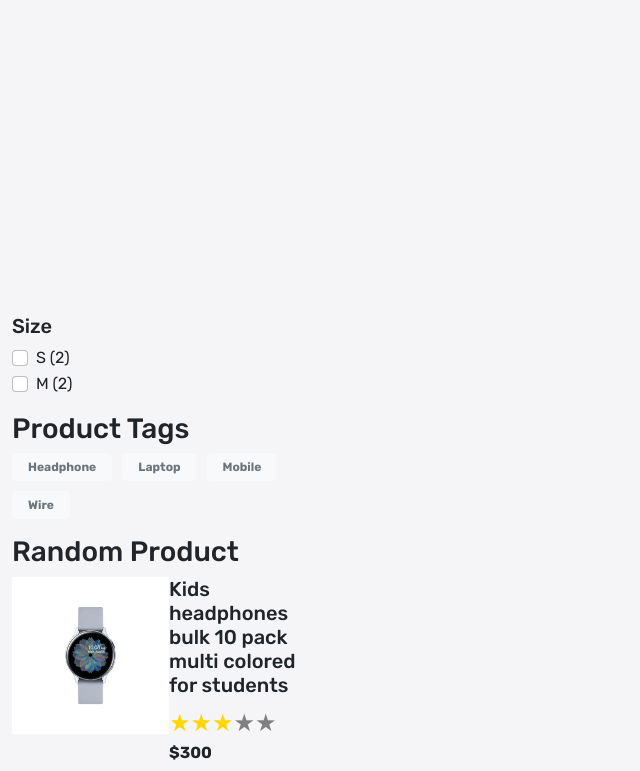
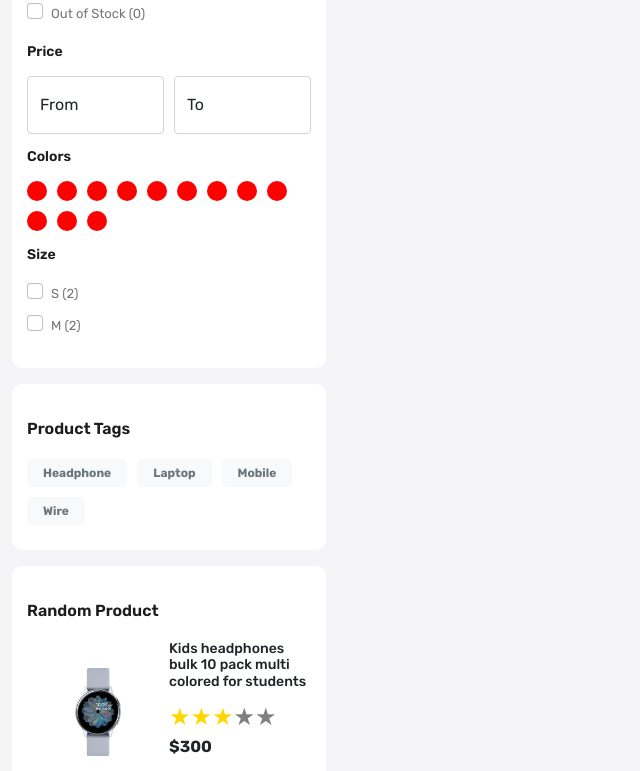
Before and after one commit to IT21321368/ecommerce-app, a React (Create React App) app: page /store in a window 1280 px wide. Shown: the part 729-1500 px from the top of the page, without its empty margins (0-640 px from the left). Built offline with nearby package versions, Linux system fonts and the light colour scheme.

Commit message:
update app.css

```diff
--- a/src/App.css
+++ b/src/App.css
@@ -332,3 +332,60 @@ footer .input-group-text{
   font-weight: 100;
   color: white;
 }
+
+/* our store*/
+.filter-card{
+  background-color: white;
+  border-radius: 10px;
+  padding: 15px 15PX 25px;
+}
+.filter-title{
+  font-size: 16px;
+  line-height: 20px;
+  font-weight: 600;
+  color: var(--color-1c1c1b);
+  margin-bottom: 20px;
+  margin-top: 20px;
+}
+.filter-card ul,
+.filter-card .form-check-lable {
+  list-style-type: none;
+  font-size: 13px;
+  line-height: 30px;
+  color: var(--color-777777);
+  cursor: pointer;
+}
+.filter-card .form-check-input:focus {
+box-shadow: none;
+border-color: rgba(0,0,0,25);
+}
+.filter-card .form-check-input:checked{
+border-color: var(--color-fedb69);
+background-color: var(--color-fedb69);
+}
+.sub-title {
+  font-size: 14px;
+  font-weight: 600;
+  color: var(--color-1c1c1b);
+  margin-bottom: 15px;
+  margin-top: 15px;
+}
+.colors{
+  list-style-type: none;
+  display: flex;
+  flex-wrap: wrap;
+  gap: 10px;
+}
+.colors li{
+  width: 20px;
+  height: 20px;
+  background-color: red;
+  border-radius: 50%;
+}
+.random-products h5{
+  font-size: 14px;
+  margin-bottom: 8px;
+}
+.random-products:first-child{
+  border-bottom: 1px solid var(--color-ededed);
+}
```
